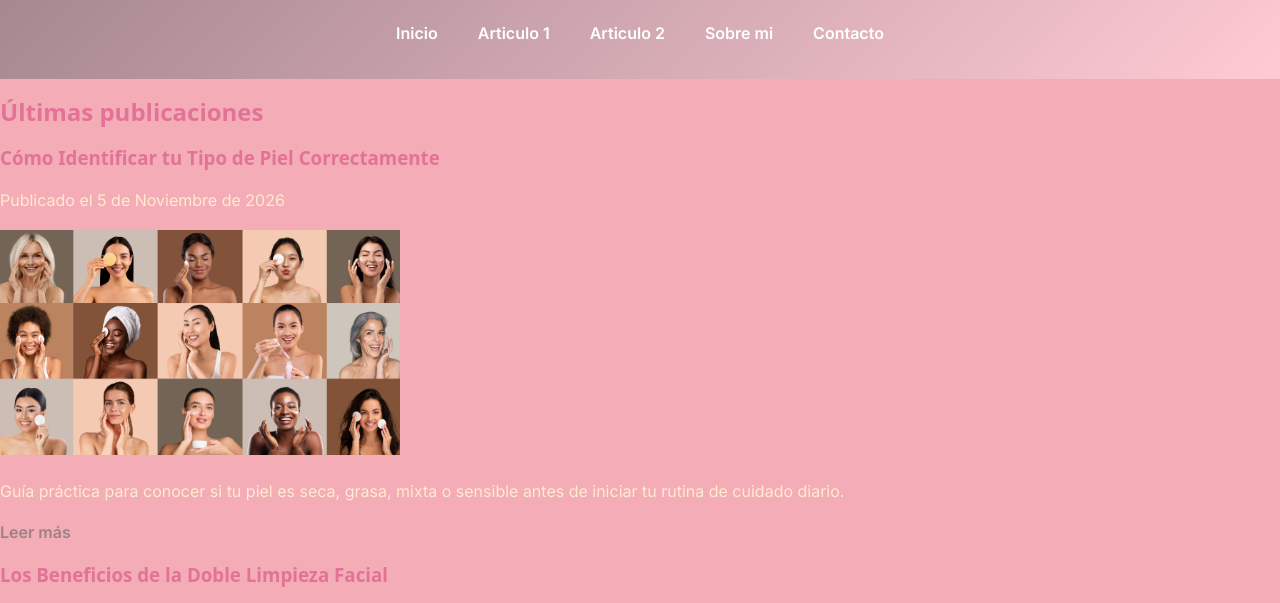
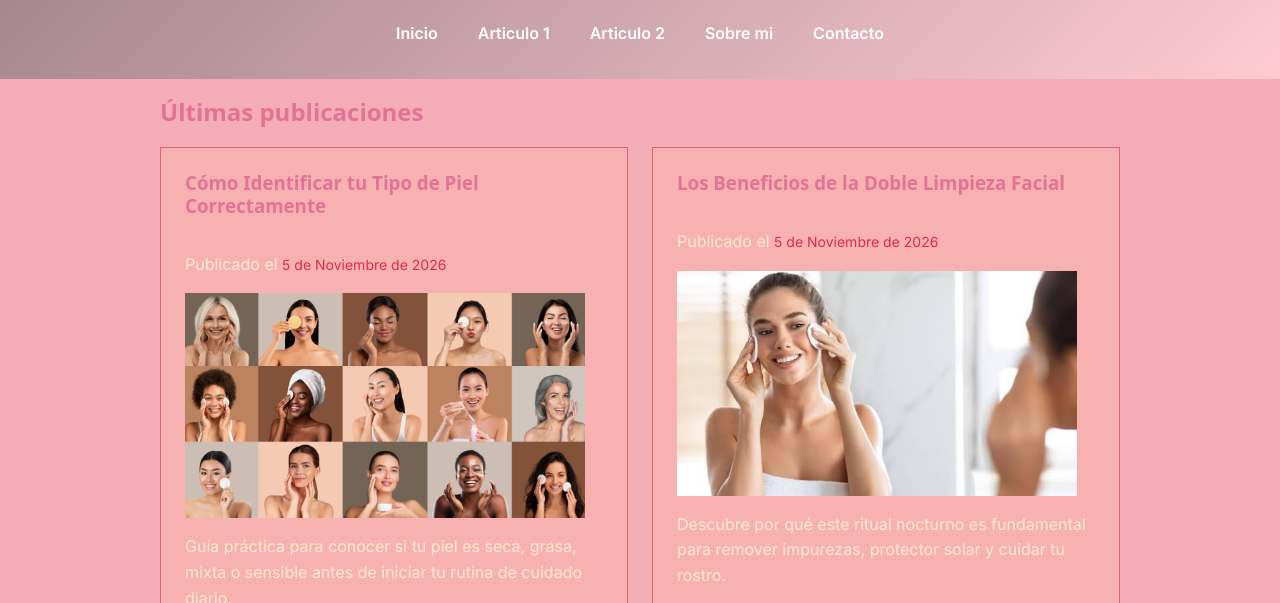
Before and after one commit to notgaia/02-Blog-Personal, a plain HTML site: page index.html in a window 1280 px wide. Shown: the part 139-742 px from the top of the page. Drawn offline with Linux system fonts and the light colour scheme.

Commit message:
feat/Agregar estilos al index

```diff
--- a/css/estilos.css
+++ b/css/estilos.css
@@ -16,6 +16,19 @@
     /*Tipografia */
     --fuente-texto: "Inter", system-ui, sans-serif;
     --fuente-titulos: "Poppins", system-ui, sans-serif;
+
+
+
+    /*medidas */
+
+    --ancho-contenido: 960px;
+
+
+    /*tarjetas*/
+    --radio:15px;
+    --sombra: 0 2px 8px rgba (0,0,0,0.8);
+    --sombra-fuerte: 0 8px 20px rgba (0, 0, 0, 0.8);
+
 
 }
 
@@ -126,3 +139,62 @@ nav a:hover {
     color: #fff;
     text-decoration: none;
 }
+
+nav a.activo {
+    background-color: #fff;
+    color: var(--color-primario);
+}
+
+/*tarjetas*/
+
+.tarjetas{
+    display: grid;
+    grid-template-columns: repeat(auto-fit, minmax(280px,1fr));
+    gap: 1.5rem;
+}
+
+.tarjeta{
+    background-color: var(--color-superficie);
+    border: 1px solid var(--color-borde);
+    border-radius: var(--sombra);
+    box-shadow: var(--sombra);
+    padding: 1.5rem;
+    transition: transform 0.2s, box-shadow 0.2s;
+    display: flex;
+    flex-direction: column;
+}
+
+.tarjeta h3{
+    margin-top: 0;
+}
+
+.tarjeta time {
+    color: var(--color-texto-suave);
+    font-size: 0.875rem;
+}
+
+.tarjeta:hover{
+    transform: translateY(-4px);
+    box-shadow: var(--sombra-fuerte);
+}
+
+.tarjeta .boton{
+    margin-top: auto;
+    align-self: flex-start;
+}
+
+.boton {
+    display: inline-block;
+    background-color: var(--color-primario);
+    color:#dd2d4a;
+    padding: 0.6rem 1.25rem;
+    border-radius: 999px;
+    transition: background-color 0.2s;
+}
+
+.boton:hover{
+    background-color: var(--color-primario-oscuro);
+    color: #fff;
+    text-decoration: none;
+
+}
--- a/index.html
+++ b/index.html
@@ -24,7 +24,8 @@
     <main>
         <section>
             <h2>Últimas publicaciones</h2>
-            <article>
+            <div class="tarjetas">
+            <article class="tarjeta">
                 <h3>Cómo Identificar tu Tipo de Piel Correctamente</h3>
                 <p>Publicado el <time datetime="2026-11-05">5 de Noviembre de 2026</time></p>
 
@@ -32,10 +33,9 @@
                 <img src="tipopiel.jpg" alt="Persona analizando su tipo de piel frente al espejo" width="400">
 
                 <p>Guía práctica para conocer si tu piel es seca, grasa, mixta o sensible antes de iniciar tu rutina de cuidado diario.</p>
-                <p><a href="articulo-1.html">Leer más</a></p>
+                <p><a href="articulo-1.html" class="boton">Leer más</a></p>
             </article>
-
-            <article>
+            <article class="tarjeta">
                 <h3>Los Beneficios de la Doble Limpieza Facial</h3>
                 <p>Publicado el <time datetime="2026-11-05">5 de Noviembre de 2026</time></p>
 
@@ -43,8 +43,9 @@
                 <img src="doblelimp.jpg" alt="Rutina nocturna de doble limpieza facial" width="400">
 
                 <p>Descubre por qué este ritual nocturno es fundamental para remover impurezas, protector solar y cuidar tu rostro.</p>
-                <p><a href="articulo-2.html">Leer más</a></p>
+                <p><a href="articulo-2.html" class="boton">Leer más</a></p>
             </article>
+            </div>
         </section>
     </main>
     <footer>
```
